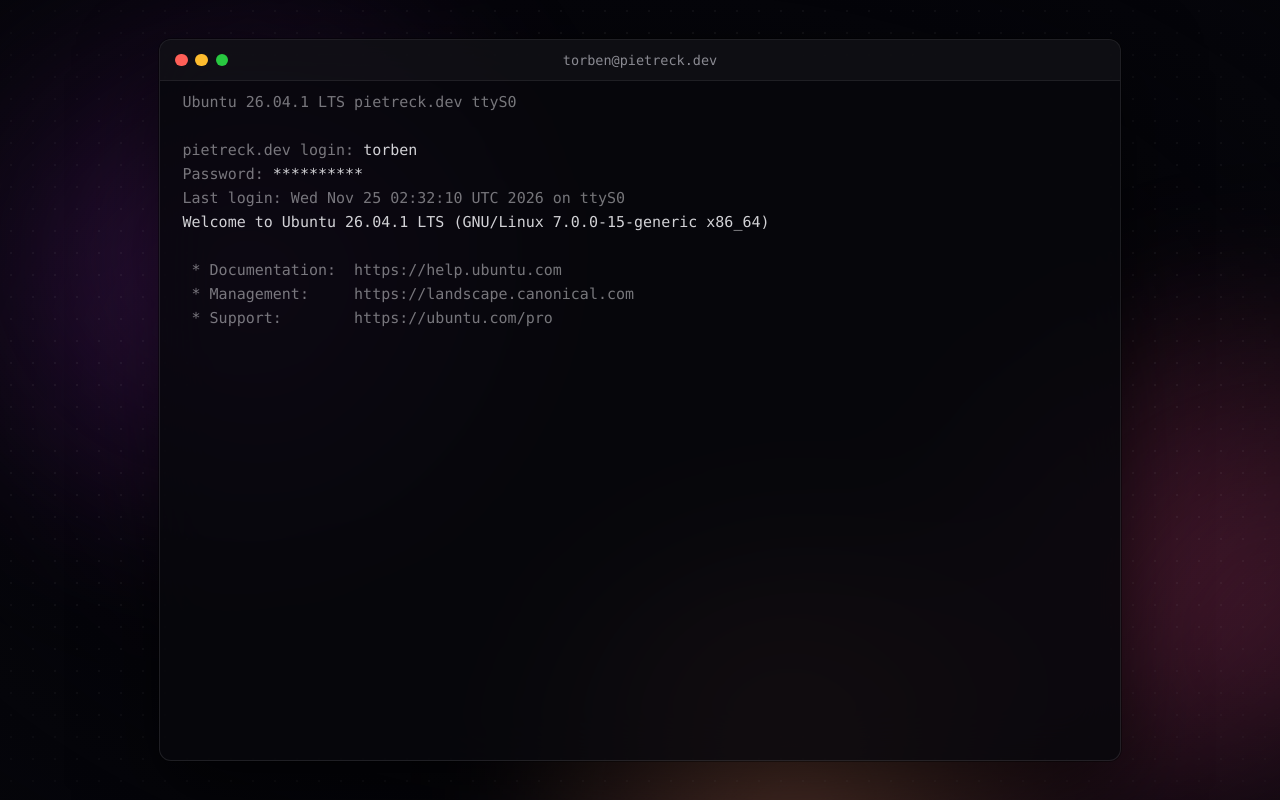
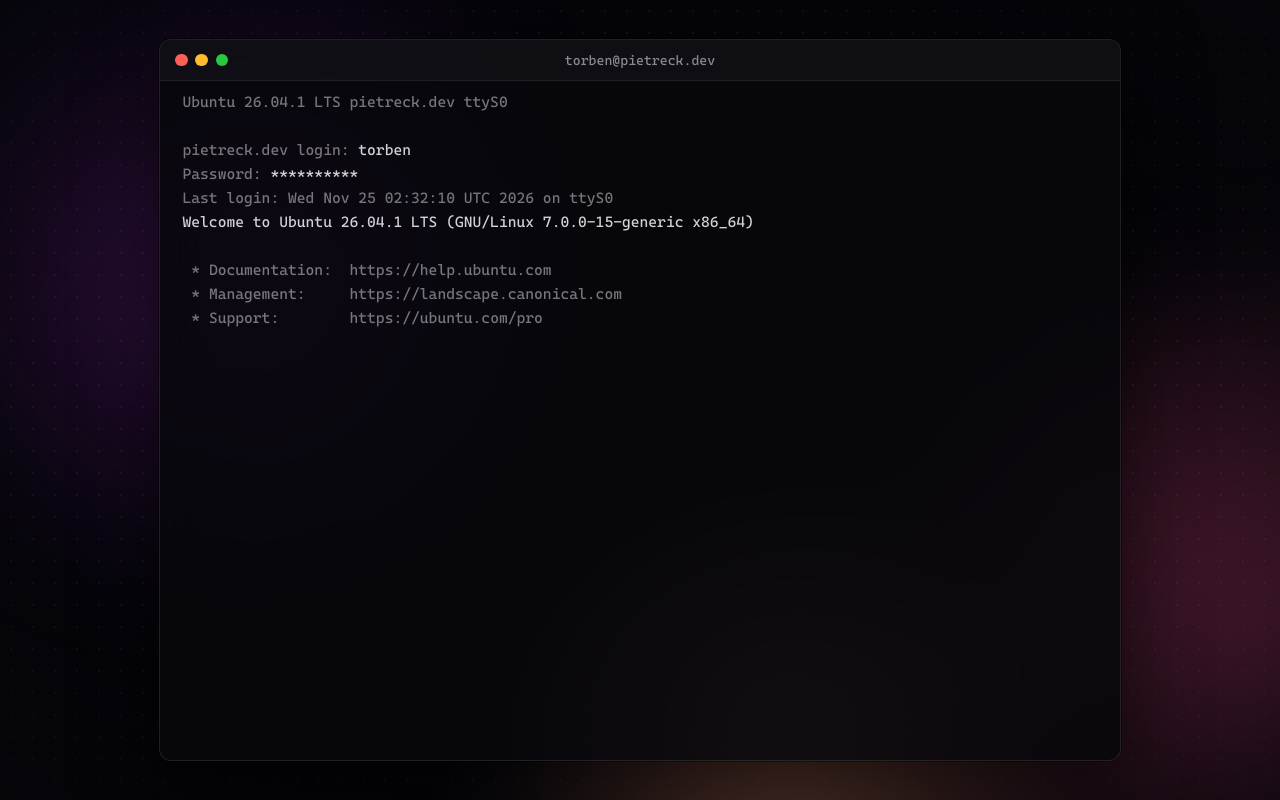
Before and after one commit to G0oDkat/G0oDkat.github.io, a plain HTML site: page index.html in a window 1280 px wide. Drawn offline with Linux system fonts and the light colour scheme.

Commit message:
font fix

```diff
--- a/css/site.css
+++ b/css/site.css
@@ -1,10 +1,26 @@
+/* Cascadia Mono, Microsoft's free terminal font, self-hosted so every device renders
+   the same glyphs. Phones' own monospace fonts lack the logo's ░▒▓█ characters and
+   break its grid. An installed copy (Windows 11) is used first and saves the download. */
+@font-face {
+    font-family: 'Cascadia Mono';
+    src: local('Cascadia Mono'), url('../fonts/CascadiaMono-Regular.woff2') format('woff2');
+    font-weight: 400;
+    font-display: swap;
+}
+@font-face {
+    font-family: 'Cascadia Mono';
+    src: local('Cascadia Mono Bold'), url('../fonts/CascadiaMono-Bold.woff2') format('woff2');
+    font-weight: 700;
+    font-display: swap;
+}
+
 :root {
     --bg: #05050a;
     --fg: #d2d2d6;
     --muted: #8a8a92;
     --prompt-user: #8ae234; /* Tango green and blue, as in Ubuntu's default prompt */
     --prompt-path: #729fcf;
-    --mono: Consolas, 'DejaVu Sans Mono', Menlo, 'Lucida Console', monospace;
+    --mono: 'Cascadia Mono', Consolas, monospace; /* Consolas only while the font loads */
     --gutter: 24px;
 }
 
@@ -138,9 +154,9 @@ a:focus-visible { text-decoration: underline; }
 }
 .line--dim,
 .prompt-login { opacity: .55; }
+/* block cursor filling the next character cell, like a real terminal */
 .line.is-typing::after {
-    content: '▋';
-    margin-left: .1em;
+    content: '█';
     animation: blink 1s steps(1) infinite;
 }
 
--- a/index.html
+++ b/index.html
@@ -11,6 +11,7 @@
     <link rel="shortcut icon" href="img/favicon.ico?v=20261128">
     <link rel="apple-touch-icon" href="img/apple-touch-icon.png?v=20261128" sizes="180x180">
     <link rel="manifest" href="img/site.webmanifest?v=20261128">
+    <link rel="preload" href="fonts/CascadiaMono-Regular.woff2" as="font" type="font/woff2" crossorigin>
     <link rel="stylesheet" href="css/site.css">
     <script>
         // Play the terminal intro unless the visitor prefers reduced motion.
--- a/js/terminal.js
+++ b/js/terminal.js
@@ -84,7 +84,7 @@ export class Terminal {
     async #type(line, prompt, { text, typeDelay = this.#options.typeDelay }) {
         const typed = span();
         line.append(...prompt, typed);
-        line.classList.add('is-typing');
+        line.classList.add('is-typing'); // shows the blinking cursor (CSS)
         await sleep(this.#options.promptPause);
         for (const char of text) {
             await sleep(typeDelay);
```
Also changed, not shown: fonts/CascadiaMono-Bold.woff2 (added), fonts/CascadiaMono-Regular.woff2 (added), fonts/OFL.txt (added), 2 other files.
